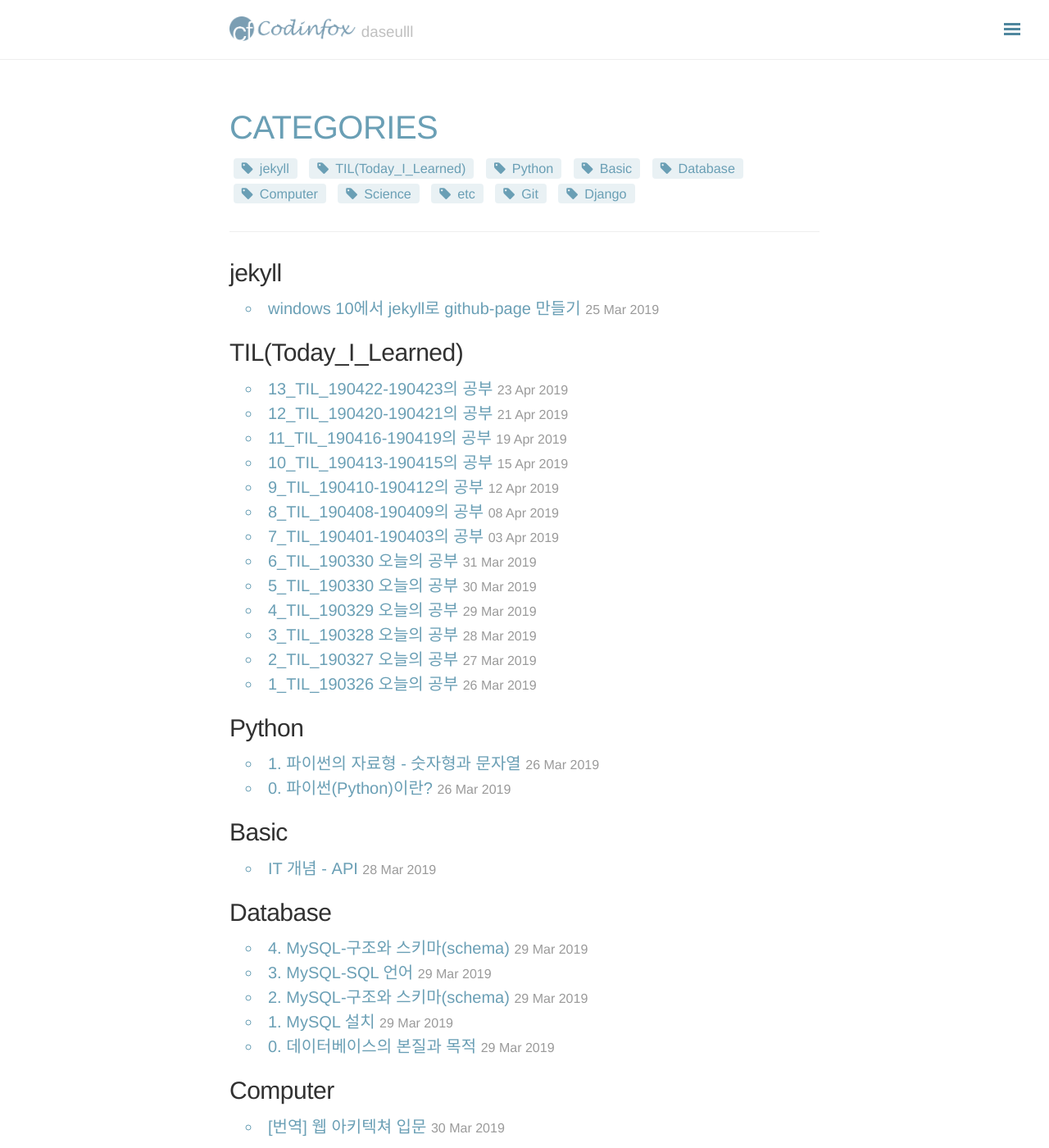
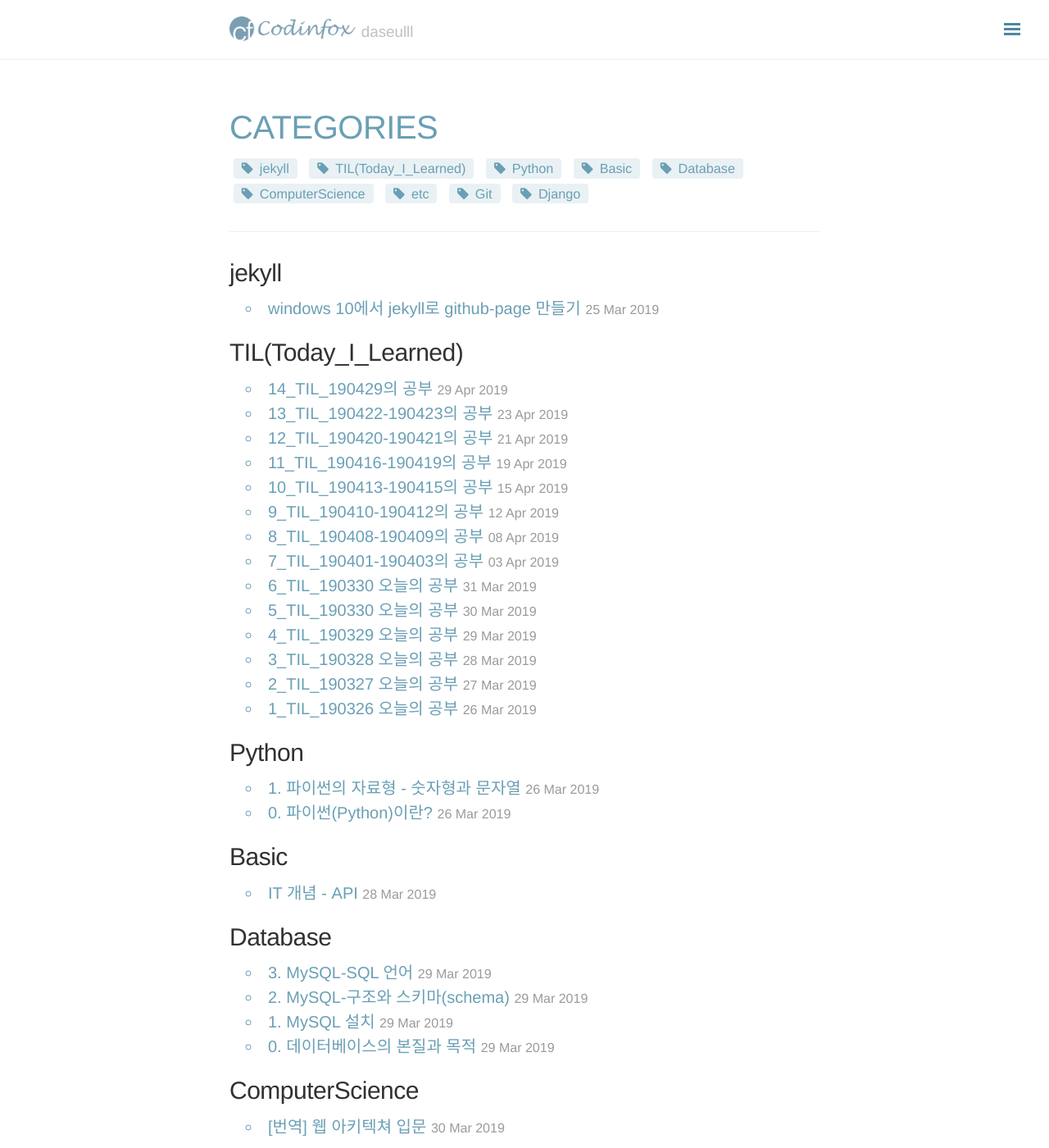
Before and after one commit to daseulll/daseulll.github.io, a Jekyll site: the page built from blog/categories.html, in a window 1280 px wide and 1400 px high. Shown: the whole window at 82% size. Built offline with Jekyll 4.4.1, drawn with Linux system fonts in a browser that asks for light colours; nearby versions of some CDN libraries; comment, search, counter and statistics services are not loaded; part of the change alters nothing that is shown.

Commit message:
add posts

```diff
--- a/_posts/CS/19-03-30-0_computer-science.md
+++ b/_posts/CS/19-03-30-0_computer-science.md
@@ -2,7 +2,7 @@
 layout: post
 title: "[번역] 웹 아키텍쳐 입문"
 date:   2019-03-30 20:53 +0900
-categories: Computer Science
+categories: ComputerScience
 ---
 >[[번역] 웹 아키텍쳐 입문](https://blog.rhostem.com/posts/2018-07-22-web-architecture-101)을 읽고 정리한 내용입니다.
 
--- a/_posts/Database/19-03-29-mysql_4.md
+++ /dev/null
@@ -1,8 +0,0 @@
----
-layout: post
-title: "4. MySQL-구조와 스키마(schema)"
-date:   2019-03-29 22:00 +0900
-categories: Database
----
-
-> 생활코딩의 [DATABASE2-MySQL](https://opentutorials.org/course/3161) 강의를 보고 정리한 내용입니다.
--- /dev/null
+++ b/_posts/TIL/19-04-29-TIL14.md
@@ -0,0 +1,18 @@
+---
+layout: post
+title: 14_TIL_190429의 공부
+date:   2019-04-29 23:00
+categories: TIL(Today_I_Learned)
+---
+
+## 4월 29일의 공부
+- [그림으로배우는 Http & network basic](http://www.kyobobook.co.kr/product/detailViewKor.laf?ejkGb=KOR&mallGb=KOR&barcode=9788931447897&orderClick=LEA&Kc=)을 읽었다.
+<br>
+- [가장쉬운 데이터베이스 설계](http://www.kyobobook.co.kr/product/detailViewKor.laf?ejkGb=KOR&mallGb=KOR&barcode=9788994774596&orderClick=LAH&Kc=)를 읽었다.
+- 알고리즘 공부를 위해 [모두의 알고리즘with 파이썬](http://www.kyobobook.co.kr/product/detailViewKor.laf?ejkGb=KOR&mallGb=KOR&barcode=9791160501728&orderClick=LAG&Kc=) 읽기를 시작했다.
+
+---
+
+최근 취업고민으로 블로그 관리를 거의하지 못했다. [잇다]()라는 현직자 멘토링 서비스 도움을 받아 현재 내 상황에 대한 조언과 격려를 아낌없이 들을 수 있었다. 멘토분들 덕분에 나아갈 방향을 좀 더 바로 잡을 수 있었다.
+
+조급해하지 않고, 차근히 필요하다고 생각하는 기술들을 학습하고, 기록하고, 적용해야겠다. 원하는 방향으로 나아가다 보면 분명 좋은 기회를 만날 것이고, 그 기회를 잡을 수 있도록 꾸준히 준비하면 된다.
```
